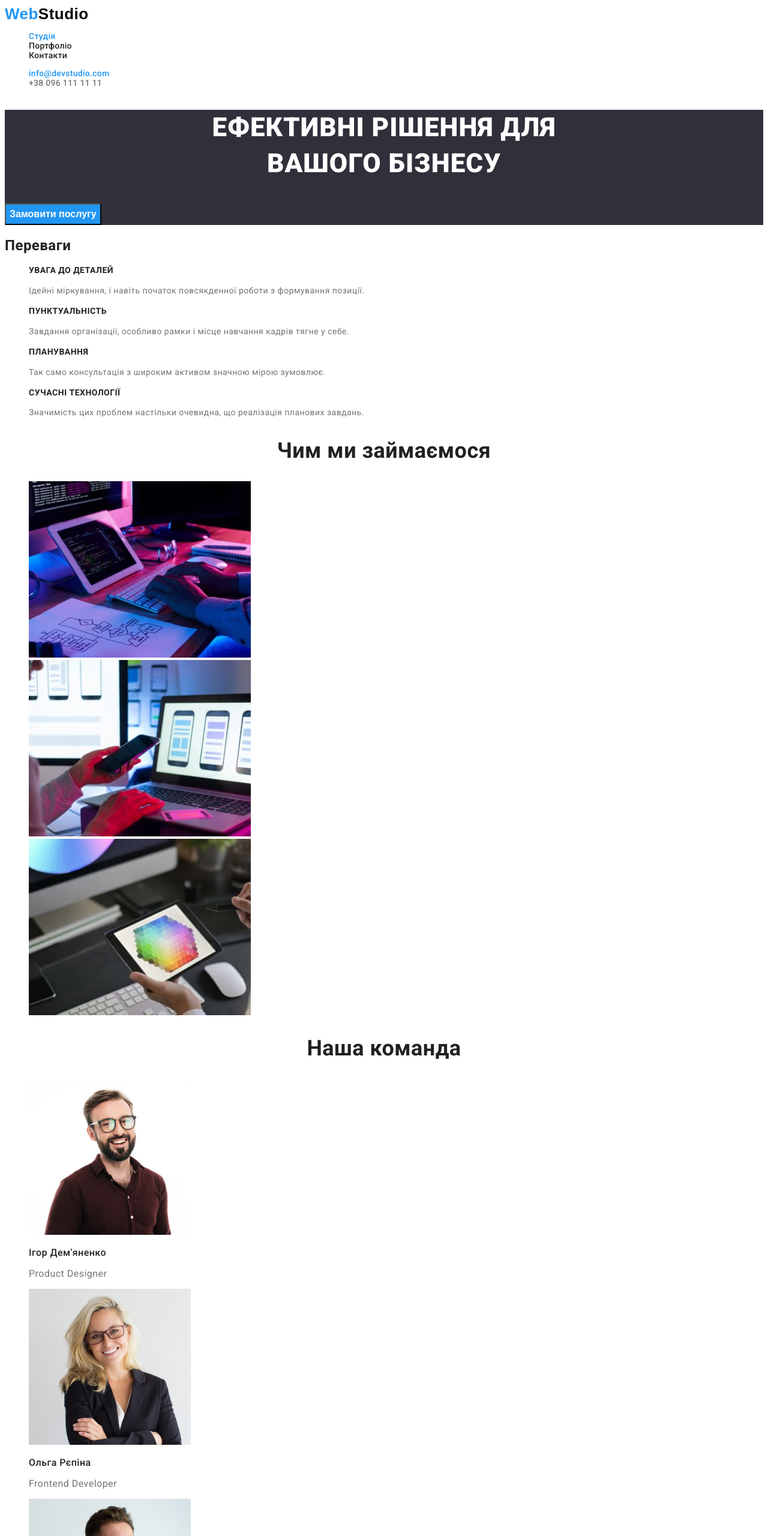
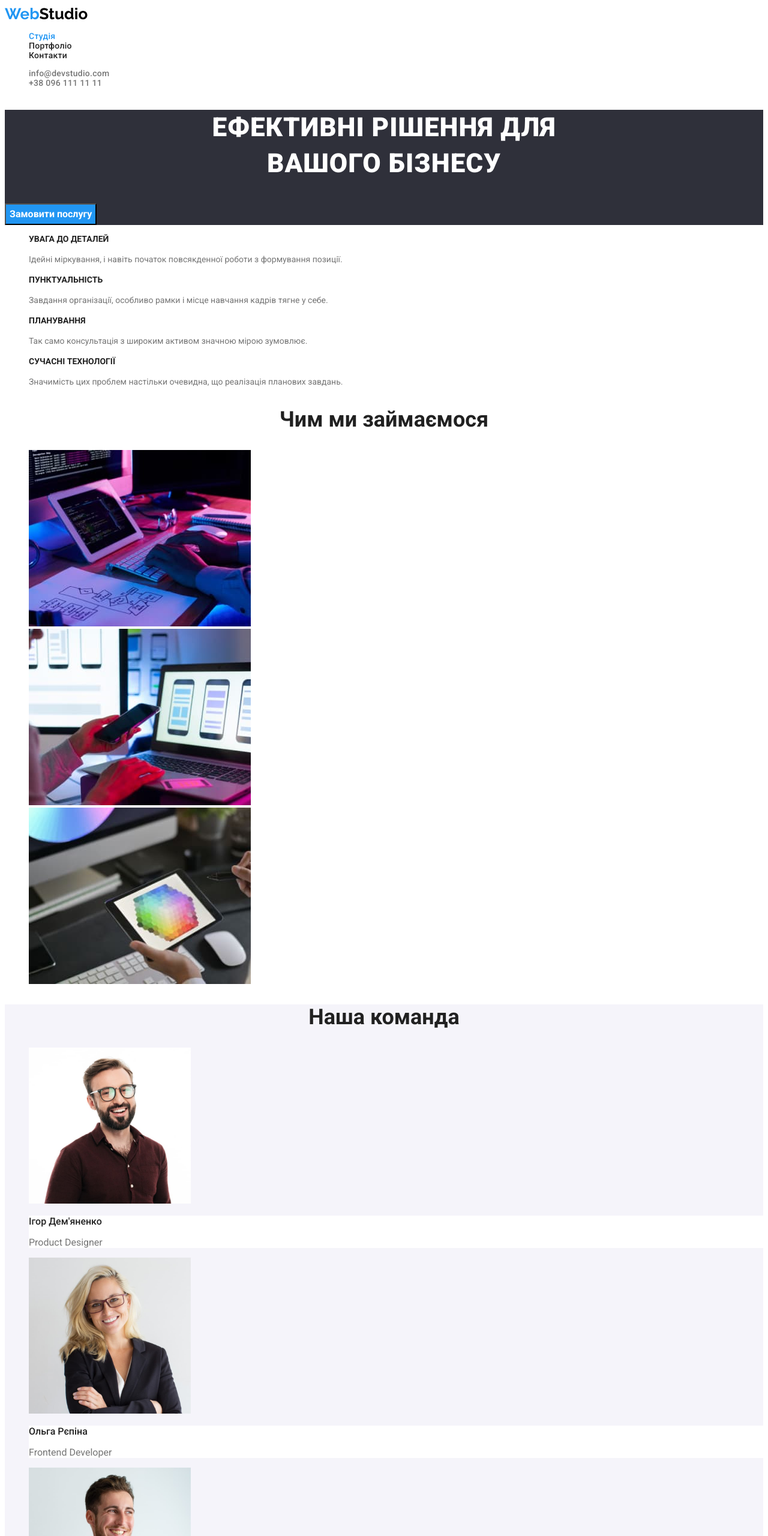
Before and after one commit to BaturevychKateryna/goit-markup-hw-02, a plain HTML site: page index.html in a window 1280 px wide. Shown: the top 2560 px of the page at 60% size. Drawn offline with Linux system fonts and the light colour scheme.

Commit message:
Виправлення помилок по ДЗ №2

```diff
--- a/css/styles.css
+++ b/css/styles.css
@@ -12,7 +12,6 @@
 body{
     color: var(--primary-text-color);
     font-family: Roboto, sans-serif;
-    letter-spacing: 0.03em;
 }
 /* Загальні налаштування */
 .list {
@@ -24,7 +23,7 @@ body{
 /* Шапка */
 .logo{
     color: var(--additional-text-color);
-    font-family: Releway, sans-serif;
+    font-family: Raleway, sans-serif;
     font-weight: 700;
     font-size: 26px;
     line-height: 1.19;
@@ -69,26 +68,44 @@ body{
     text-align: center;
     text-transform: uppercase;
 }
-.hero .hero-button {
+.hero-button {
     cursor: pointer;
     color: var(--accent-color-white);
     background-color: var(--accent-color-blue);
+    font-family: inherit;
     font-weight: 700;
     font-size: 16px;
     line-height: 1.88;
     text-align: center;
 }
+.hero-button:hover, .hero-button:focus {
+    background-color: #188CE8;
+    color : rgba(0, 0, 0, 0.15);
+}
 /* Переваги */
+.visually-hidden {
+    position: absolute;
+    white-space: nowrap;
+    width: 1px;
+    height: 1px;
+    overflow: hidden;
+    border: 0;
+    padding: 0;
+    clip: rect(0 0 0 0);
+    clip-path: inset(50%);
+    margin: -1px;
+}
+
 .section-text, .aside-text {
     color: var(--tittle-text-color);
 }
-.section .section-titlle {
+.section-titlle {
     font-weight: 700;
     font-size: 14px;
     line-height: 1.14;
     text-transform: uppercase;
 }
-.section .section-text {
+.section-text {
     font-size: 14px;
     line-height: 1.7;
 }
@@ -99,14 +116,20 @@ body{
     line-height: 1.17;
     text-align: center;
 }
-.aside .aside-titlle {
+.aside-titlle {
     font-weight: 500;
     font-size: 16px;
     line-height: 1.19;
 }
-.aside .aside-text {
+.aside-text {
     font-size: 16px;
     line-height: 1.19;
+}
+.design {
+    background-color: var(--background-color-for-button)
+}
+.design-color {
+    background-color: var(--accent-color-white);
 }
 /* Футер */
 .footer {
@@ -141,6 +164,7 @@ body{
     cursor: pointer;
     color: var(--primary-text-color);
     background-color: var(--background-color-for-button);
+    font-family: inherit;
     font-weight: 500;
     font-size: 16px;
     line-height: 1.63;
@@ -148,7 +172,8 @@ body{
 
 }
 .page .page-button:hover, .page .page-button:focus {
-    color: var(--accent-color-blue);
+    color: var(--accent-color-white);
+    background-color: var(--accent-color-blue);
 }
 .page .current {
     color: var(--accent-color-blue);
@@ -156,7 +181,6 @@ body{
 /* Герой Портфоліо */
 .blok .blok-titlle {
     color: var(--primary-text-color);
-    font-weight: 700;
     font-size: 18px;
     line-height: 2;
     letter-spacing: 0.06em;
--- a/index.html
+++ b/index.html
@@ -20,7 +20,7 @@
             </ul>
         </nav>
         <ul class="auth-nav list">
-            <li><a href="mailto:info@devstudio.com" class="link current">info@devstudio.com</a></li>
+            <li><a href="mailto:info@devstudio.com" class="link ">info@devstudio.com</a></li>
             <li><a href="tel:+380961111111" class="link">+38 096 111 11 11</a></li>
         </ul>
     </header>
@@ -32,7 +32,7 @@
         </section>
         <!--Переваги-->
         <section>
-            <h2>Переваги</h2>
+            <h2 class="visually-hidden">Переваги</h2>
             <ul class="section list">
                 <li>
                     <h3 class="section-titlle">Увага до деталей</h3>
@@ -68,28 +68,36 @@
             </ul>
         </section>
         <!--Працівники-->
-        <section>
+        <section class="design">
             <h2 class="heading">Наша команда</h2>
             <ul class="aside list">
                 <li>
                     <img src="./images/foto1.jpg" alt="Фото Ігоря Дем'яненко" width="270" height="260">
+                    <div class="design-color">
                         <h3 class="aside-titlle">Ігор Дем'яненко</h3>
                         <p class="aside-text">Product Designer</p>
+                    </div>
                 </li>
                 <li>
                     <img src="./images/foto2.jpg" alt="Фото Ольги Рєпіной" width="270" height="260">
+                    <div class="design-color">
                         <h3 class="aside-titlle">Ольга Рєпіна</h3>
                         <p class="aside-text">Frontend Developer</p>
+                    </div>
                 </li>
                 <li>
                     <img src="./images/foto3.jpg" alt="Фото Миколи Тарасова" width="270" height="260">
+                    <div class="design-color">
                         <h3 class="aside-titlle">Микола Тарасов</h3>
                         <p class="aside-text">Marketing</p>
+                        </div>
                 </li>
                 <li>
                     <img src="./images/foto4.jpg" alt="Фото Михайла Єрмакова" width="270" height="260">
+                    <div class="design-color">
                         <h3 class="aside-titlle">Михайло Єрмаков</h3>
                         <p class="aside-text">UI Designer</p>
+                    </div>
                 </li>
             </ul>
         </section>
```
Also changed, not shown: portfolio.html (+3 -6 lines). Lines whose indentation alone changed are shown as unchanged.
